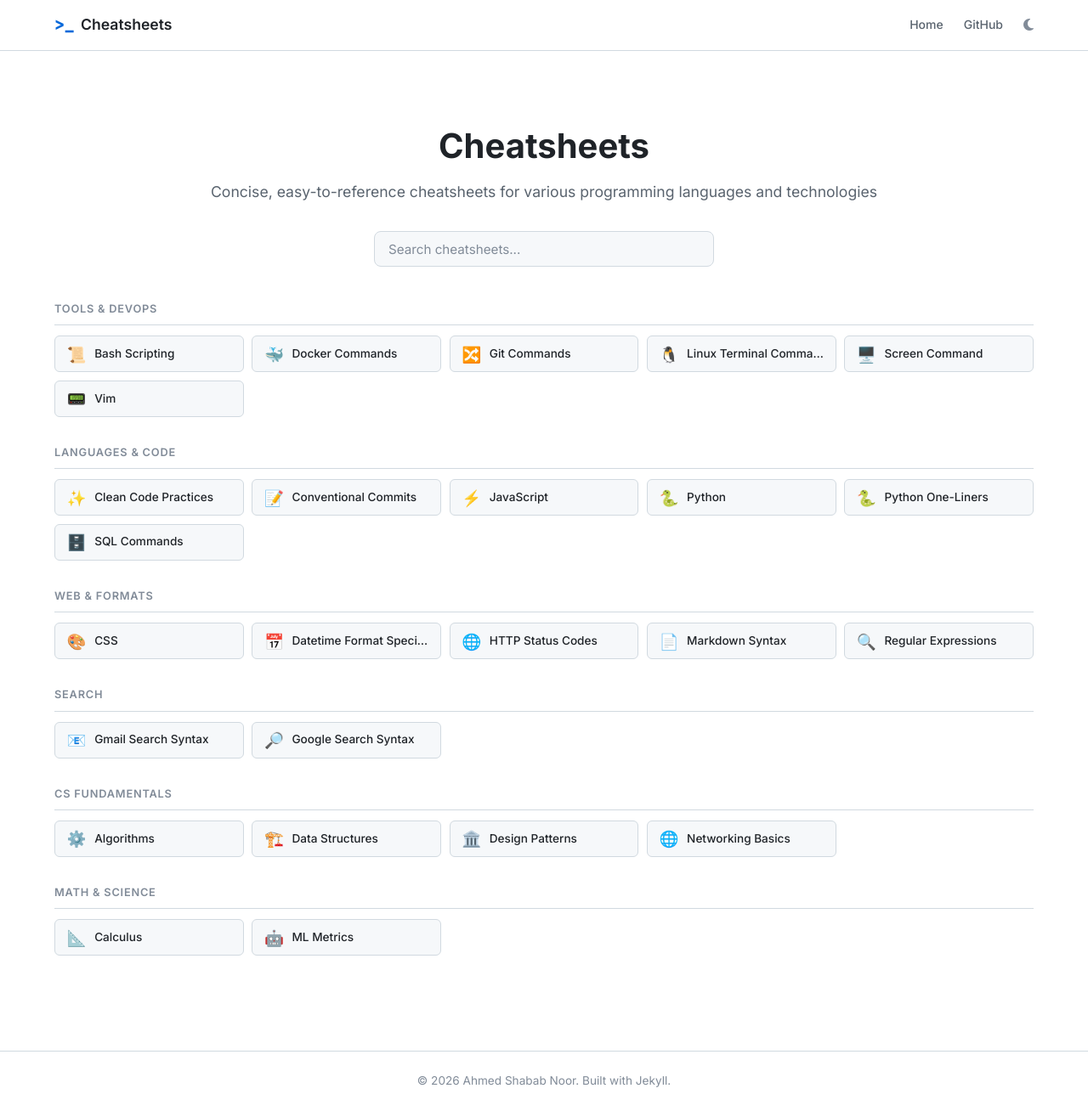
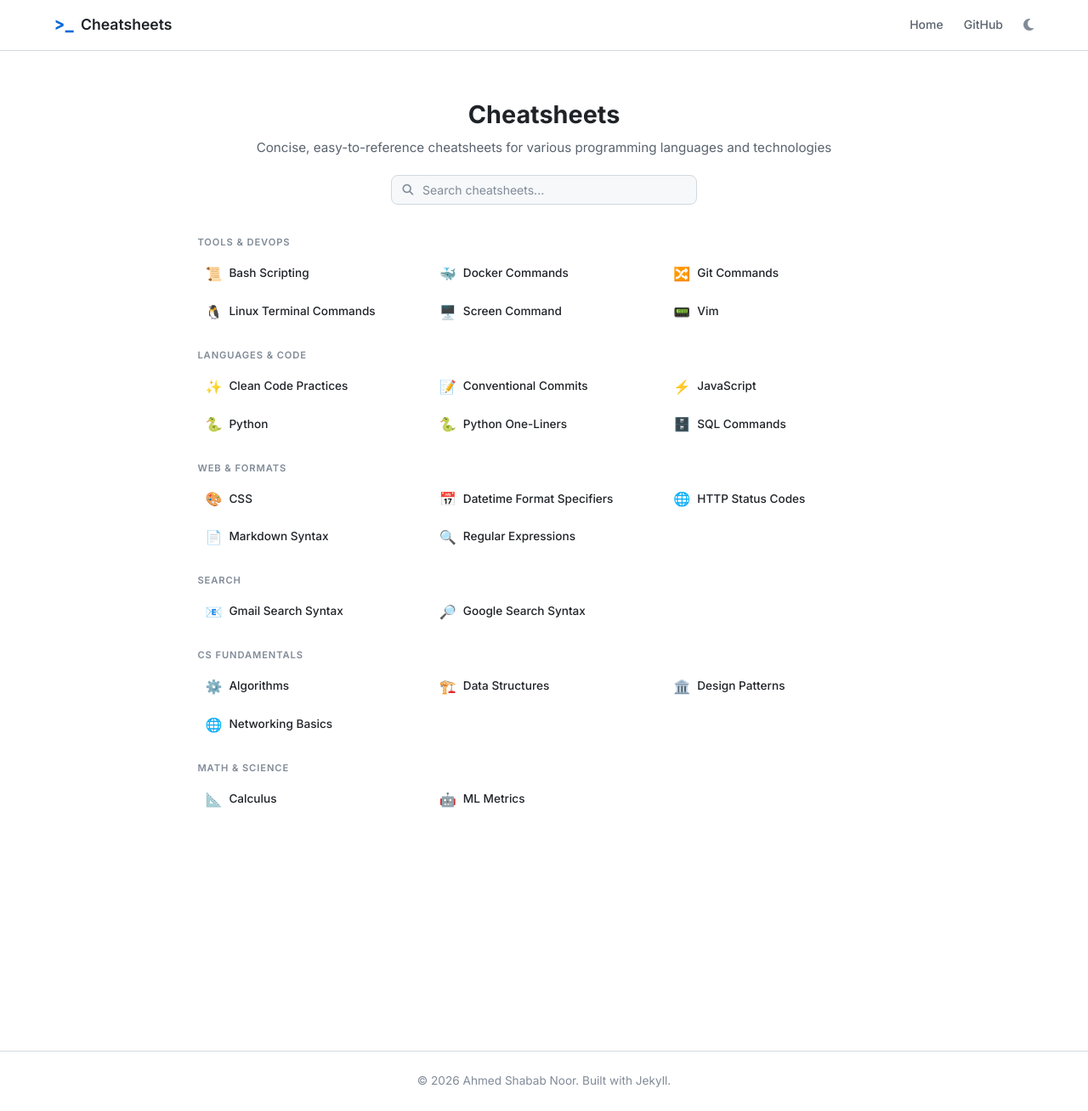
Before and after one commit to ashababnoor/cheatsheets, a Jekyll site: the page built from index.md, in a window 1280 px wide and 1308 px high. Shown: the whole window at 85% size. Built offline with Jekyll 4.4.1, drawn with Linux system fonts in a browser that asks for light colours.

Commit message:
style: update footer link and enhance home page layout

```diff
--- a/_layouts/default.html
+++ b/_layouts/default.html
@@ -57,7 +57,7 @@
 
   <footer class="site-footer">
     <div class="footer-inner">
-      <p>&copy; {{ site.time | date: '%Y' }} {{ site.author.name }}. Built with Jekyll.</p>
+      <p>&copy; {{ site.time | date: '%Y' }} <a href="https://ashababnoor.github.io" target="_blank" rel="noopener">{{ site.author.name }}</a>. Built with Jekyll.</p>
     </div>
   </footer>
 
--- a/assets/css/style.css
+++ b/assets/css/style.css
@@ -424,32 +424,51 @@ a:hover {
 }
 
 /* ===== Home Page ===== */
+.home {
+  max-width: 820px;
+  margin: 0 auto;
+}
+
 .home-hero {
   text-align: center;
-  padding: 3rem 0 2.5rem;
+  padding: 1.25rem 0 2.25rem;
 }
 
 .home-hero h1 {
-  font-size: 2.5rem;
+  font-size: 1.8rem;
   font-weight: 700;
-  margin-bottom: 0.5rem;
+  margin-bottom: 0.25rem;
 }
 
 .home-subtitle {
   color: var(--text-secondary);
-  font-size: 1.1rem;
-  margin-bottom: 2rem;
+  font-size: 0.95rem;
+  margin-bottom: 1.25rem;
 }
 
 .search-box {
-  max-width: 400px;
+  max-width: 360px;
   margin: 0 auto;
+  position: relative;
+}
+
+.search-box::before {
+  content: "\f002";
+  font-family: "Font Awesome 6 Free";
+  font-weight: 900;
+  position: absolute;
+  left: 0.85rem;
+  top: 50%;
+  transform: translateY(-50%);
+  color: var(--text-muted);
+  font-size: 0.8rem;
+  pointer-events: none;
 }
 
 .search-box input {
   width: 100%;
-  padding: 0.65rem 1rem;
-  font-size: 0.95rem;
+  padding: 0.5rem 0.85rem 0.5rem 2.25rem;
+  font-size: 0.875rem;
   font-family: var(--font-sans);
   background: var(--bg-secondary);
   border: 1px solid var(--border);
@@ -470,51 +489,50 @@ a:hover {
 
 /* ===== Card Groups ===== */
 .card-group {
-  margin-bottom: 2rem;
+  margin-bottom: 1.5rem;
 }
 
 .group-title {
-  font-size: 0.8rem;
+  font-size: 0.7rem;
   font-weight: 600;
   text-transform: uppercase;
-  letter-spacing: 0.06em;
+  letter-spacing: 0.08em;
   color: var(--text-muted);
-  margin-bottom: 0.75rem;
-  padding-bottom: 0.5rem;
-  border-bottom: 1px solid var(--border);
+  margin-bottom: 0.5rem;
+  padding-left: 0.15rem;
 }
 
 /* ===== Cheatsheet Grid ===== */
 .cheatsheet-grid {
   display: grid;
-  grid-template-columns: repeat(auto-fill, minmax(190px, 1fr));
-  gap: 0.6rem;
+  grid-template-columns: repeat(3, 1fr);
+  gap: 0.4rem;
 }
 
 .cheatsheet-card {
   display: flex;
   align-items: center;
-  gap: 0.6rem;
-  background: var(--bg-secondary);
-  border: 1px solid var(--border);
+  gap: 0.5rem;
+  background: transparent;
+  border: 1px solid transparent;
   border-radius: 6px;
-  padding: 0.6rem 0.85rem;
+  padding: 0.45rem 0.65rem;
   transition: all 0.15s;
   text-decoration: none;
 }
 
 .cheatsheet-card:hover {
-  border-color: var(--accent);
-  background: var(--bg-hover);
+  border-color: var(--border);
+  background: var(--bg-secondary);
   text-decoration: none;
-  transform: translateY(-1px);
-  box-shadow: 0 2px 8px rgba(0, 0, 0, 0.12);
 }
 
 .card-icon {
-  font-size: 1.15rem;
+  font-size: 1rem;
   line-height: 1;
   flex-shrink: 0;
+  width: 1.25rem;
+  text-align: center;
 }
 
 .card-title {
@@ -539,6 +557,16 @@ a:hover {
   text-align: center;
   color: var(--text-muted);
   font-size: 0.85rem;
+}
+
+.footer-inner a {
+  color: var(--text-muted);
+  text-decoration: none;
+}
+
+.footer-inner a:hover {
+  color: var(--text-secondary);
+  text-decoration: none;
 }
 
 /* ===== Scrollbar ===== */
@@ -573,13 +601,19 @@ a:hover {
   }
 }
 
+@media (max-width: 768px) {
+  .cheatsheet-grid {
+    grid-template-columns: repeat(2, 1fr);
+  }
+}
+
 @media (max-width: 600px) {
   .home-hero h1 {
-    font-size: 1.8rem;
+    font-size: 1.5rem;
   }
 
   .cheatsheet-grid {
-    grid-template-columns: repeat(auto-fill, minmax(160px, 1fr));
+    grid-template-columns: 1fr;
   }
 
   .page-content h1 {
```
